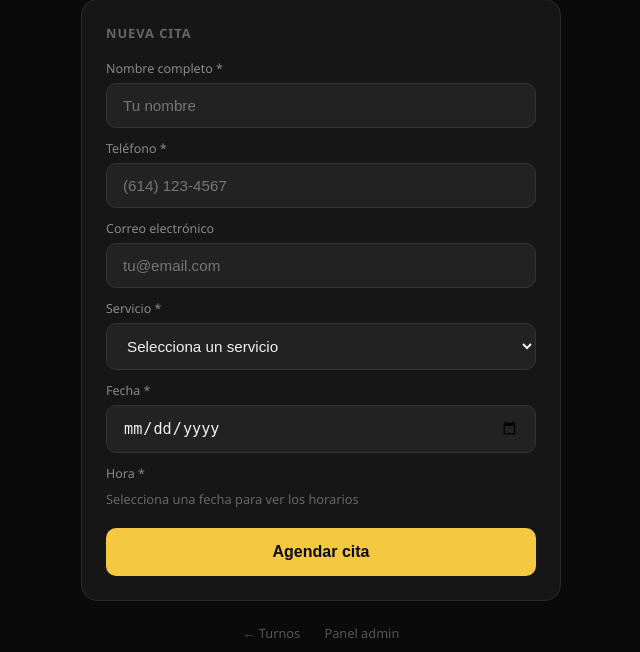
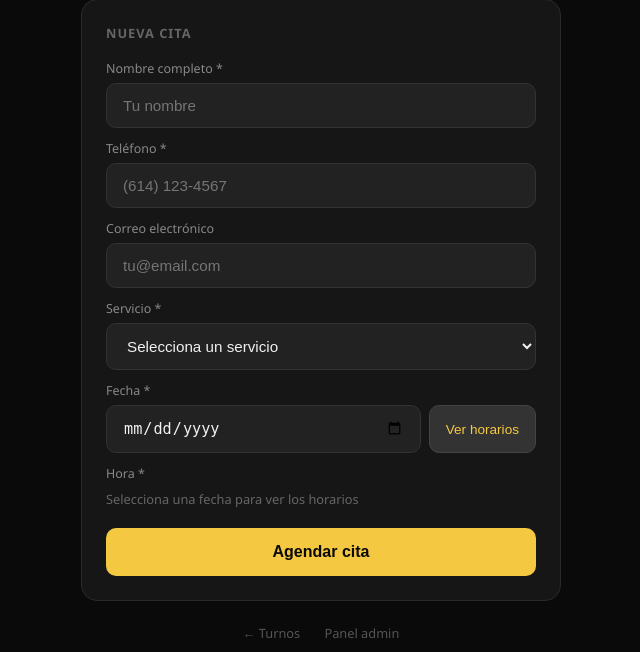
Before and after one commit to sandy-so/-barberia-turnos, a Flask app: page /citas in a window 1280 px wide. Shown: the part 109-761 px from the top of the page, without its empty margins (319-959 px from the left). Run offline with Flask 3, Linux system fonts and the light colour scheme.

Commit message:
Fix horarios citas

```diff
--- a/templates/citas.html
+++ b/templates/citas.html
@@ -124,7 +124,10 @@
     </select>
 
     <label>Fecha *</label>
-    <input type="date" id="fecha" onchange="cargarHorarios()">
+    <div style="display:flex;gap:8px">
+      <input type="date" id="fecha" style="flex:1" onchange="cargarHorarios()" oninput="cargarHorarios()">
+      <button type="button" onclick="cargarHorarios()" style="padding:12px 16px;background:#333;border:1px solid #444;border-radius:10px;color:#f5c842;cursor:pointer;font-size:0.85rem">Ver horarios</button>
+    </div>
 
     <label>Hora *</label>
     <div id="horarios-container">
```
